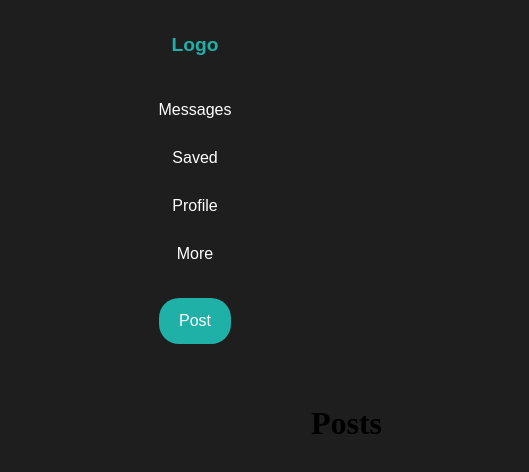
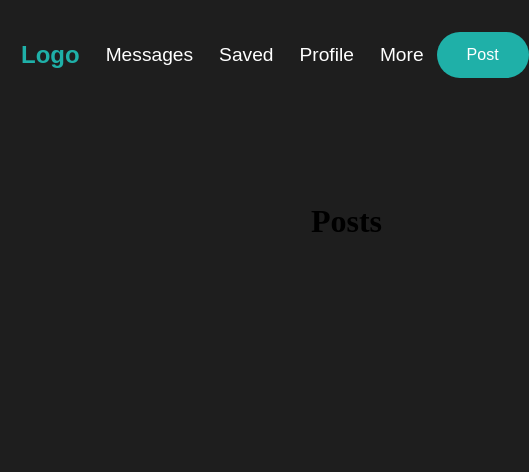
Before and after one commit to k4rpenko/Povidom, an Angular app in the folder Client/: page / in a window 390 px wide. Shown: the top 472 px of the page, 529 px wide, since content can reach past the window. Built offline with nearby package versions, Linux system fonts and the light colour scheme.

Commit message:
update styles

```diff
--- a/Client/src/app/content/Header/side-menu/side-menu.component.scss
+++ b/Client/src/app/content/Header/side-menu/side-menu.component.scss
@@ -66,23 +66,14 @@ header {
   background-color: #198a84;
 }
 
-/* Адаптивні стилі для планшетів */
+/* Адаптивні стилі */
 @media (max-width: 1024px) {
   header {
-    width: 35%;
+    width: 25%;
   }
 
   .side-menu {
-    width: 60%;
-  }
-
-  .side-menu h2 {
-    font-size: 1.2em;
-  }
-
-  .menu-item {
-    font-size: 1em;
-    padding: 10px;
+    width: 100%;
   }
 
   .post-button {
@@ -90,7 +81,6 @@ header {
     padding-right: 80px;
   }
 }
-
 
 @media (max-width: 768px) {
   header {
@@ -101,23 +91,14 @@ header {
   }
 
   .side-menu {
-    width: 100%;
+    flex-direction: row;
     align-items: center;
-  }
-
-  .side-menu h2 {
-    font-size: 1.2em;
-    padding: 10px;
-  }
-
-  .menu-item {
-    font-size: 1em;
-    padding: 10px 20px;
+    justify-content: space-around;
   }
 
   .post-button {
+    padding-left: 30px;
+    padding-right: 30px;
     font-size: 1em;
-    padding: 10px 20px;
-    border-radius: 20px;
   }
 }
--- a/Client/src/app/content/Main/posts/posts.component.scss
+++ b/Client/src/app/content/Main/posts/posts.component.scss
@@ -9,19 +9,18 @@ main {
   z-index: 2;
 }
 
-
+/* Адаптивні стилі */
 @media (max-width: 1024px) {
   main {
-      width: 65%;
+    width: 75%;
   }
 }
-
 
 @media (max-width: 768px) {
   main {
     width: 100%;
     height: auto;
     position: relative;
-      padding-top: 20px;
+    margin-top: 80px;
   }
 }
--- a/Client/src/app/content/page-not-found/test.component.scss
+++ b/Client/src/app/content/page-not-found/test.component.scss
@@ -48,7 +48,7 @@
   background-color: #198a84;
 }
 
-/* Адаптивні стилі для планшетів */
+/* Адаптивні стилі */
 @media (max-width: 1024px) {
   .not-found-title {
     font-size: 2.5em;
@@ -58,7 +58,6 @@
     font-size: 1.3em;
   }
 }
-
 
 @media (max-width: 768px) {
   .not-found-container {
```
Lines whose indentation alone changed are shown as unchanged.
